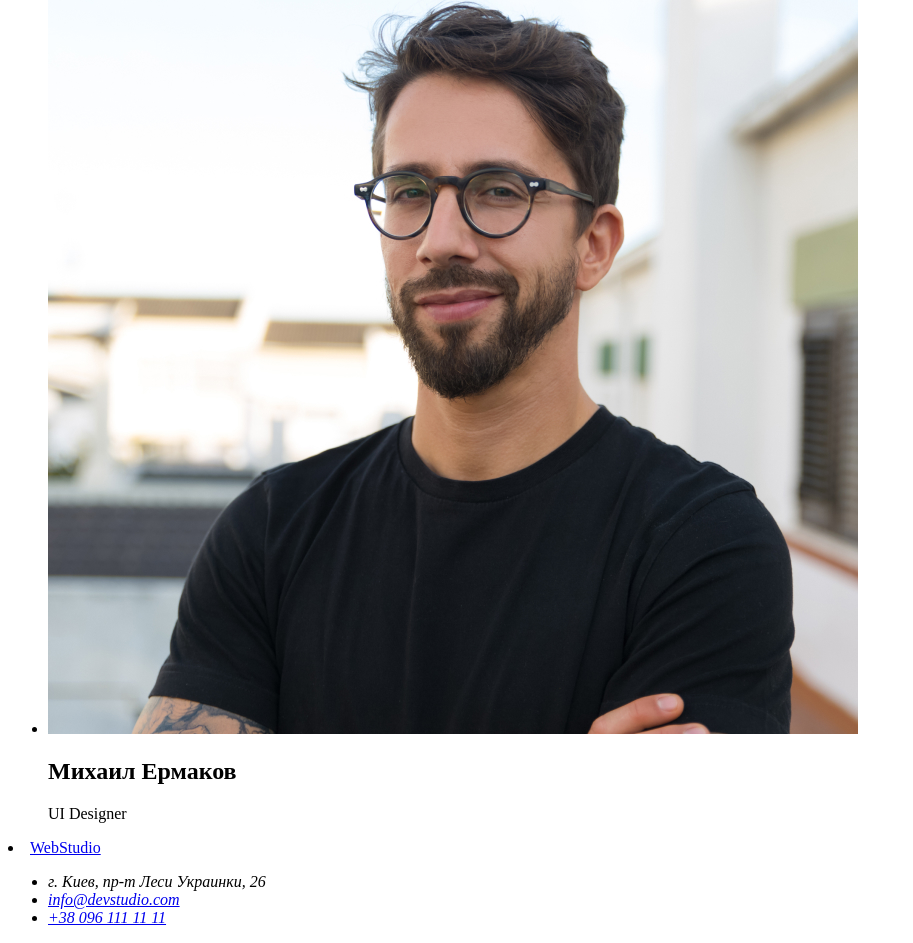
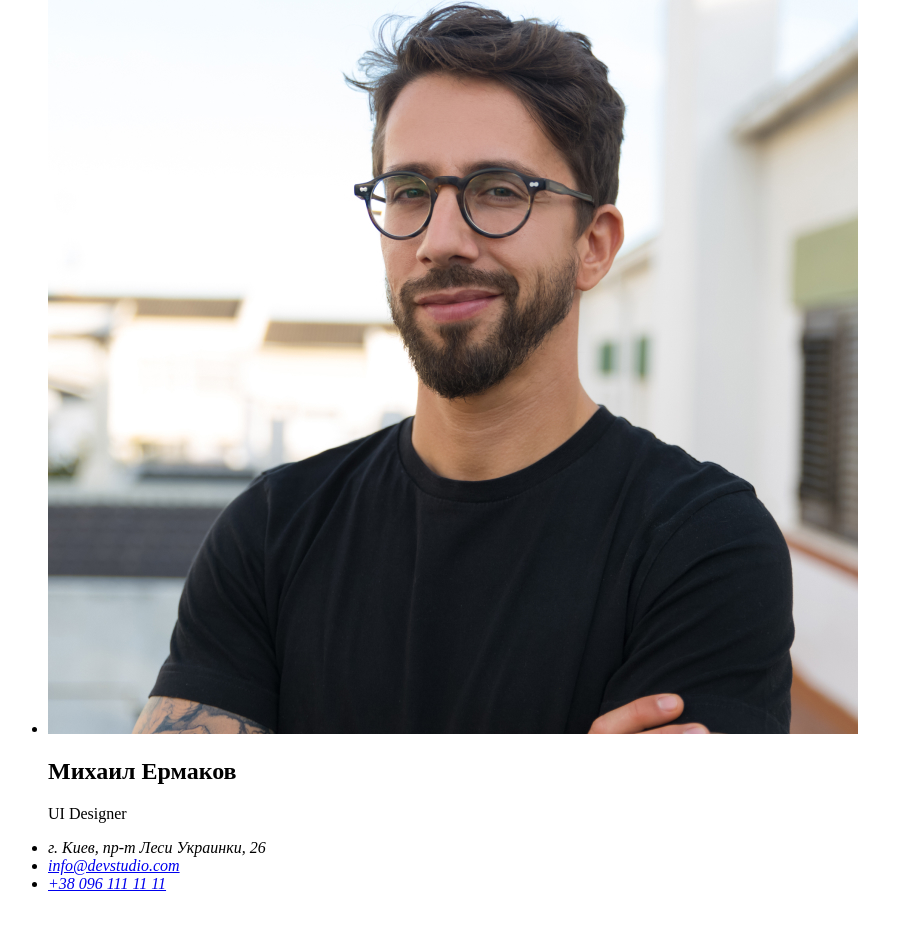
Before and after one commit to Sasha01-code/my-dz1, a plain HTML site: page index.html in a window 1280 px wide. Shown: the part 2876-3819 px from the top of the page, without its empty margins (0-913 px from the left). After the commit the page ends 3785 px from the top, so only its background shows below. Drawn offline with Linux system fonts and the light colour scheme.

Commit message:
delete web studio

```diff
--- a/index.html
+++ b/index.html
@@ -63,7 +63,7 @@
   </section>
 
   <footer>
-    <li><a href="http://WebStudio.ru">WebStudio</a></li>
+
     <address>
       <ul>
         <li><h href="https://goo.gl/maps/kxVC2vExsQcuuBqd9">г. Киев, пр-т Леси Украинки, 26</h></li>
```
